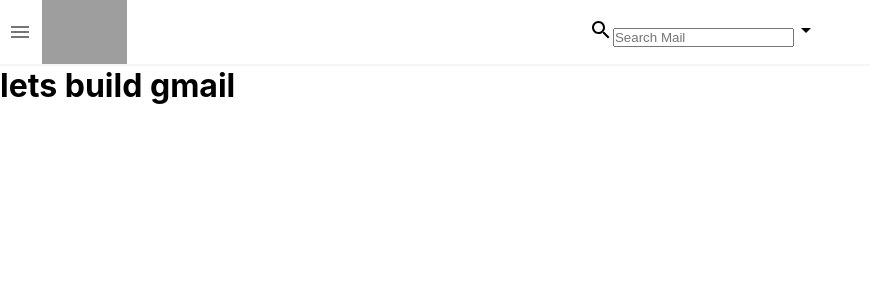
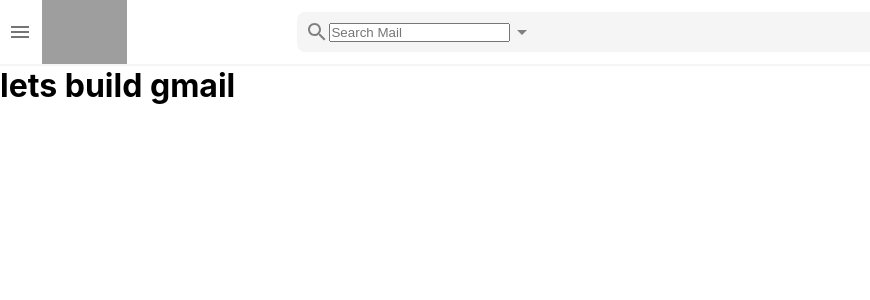
Before and after one commit to Molberda/gmail-clone, a React (Create React App) app: page / in a window 1280 px wide. Shown: the top 300 px of the page, without its empty margins (0-870 px from the left). Built offline with nearby package versions, Linux system fonts and the light colour scheme; grey boxes are pictures that could not be loaded.

Commit message:
added css for the header middle div and icons

```diff
--- a/src/CSS/Header.css
+++ b/src/CSS/Header.css
@@ -15,3 +15,18 @@
     height: 4em;
     margin-left: .1em;
 }
+
+.header__middle{
+    display: flex;
+    align-items: center;
+    flex: 0.7;
+    background-color: whitesmoke;
+    padding: .5em;
+    border-radius: .5em;
+}
+
+.header__middle > .MuiSvgIcon-root{
+    color: grey;
+}
+
+/* MINUTE 35:00 */
--- a/src/components/Header.jsx
+++ b/src/components/Header.jsx
@@ -19,7 +19,7 @@
       <div className="header__middle">
         <Search/>
         <input placeholder="Search Mail" type="text" />
-        <ArrowDropDown/>
+        <ArrowDropDown className="header__inputCaret"/>
       </div>
 
       <div className="header__right"></div>
```
